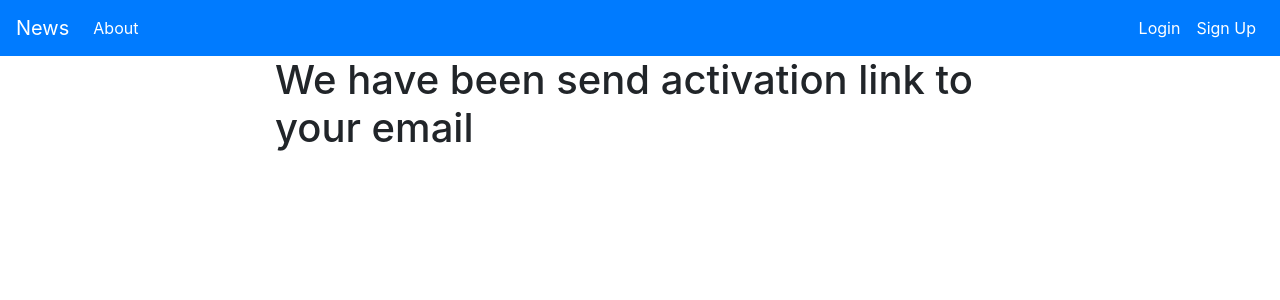
After one commit to Mo1far/news_platform_task, a Django app: page /user/email_confirmation_request/ in a window 1280 px wide. The commit adds this page. Shown: the top 300 px of the page. Run offline with Django 3.2, Linux system fonts and the light colour scheme; some libraries are stand-ins or nearby versions.

Commit message:
create base email-verification

```diff
--- a/news/urls.py
+++ b/news/urls.py
@@ -1,6 +1,6 @@
 from django.urls import path
 
-from news.views import NewsCreateView, NewsListView, NewsDetailView, CommentView, NewsDeleteView, NewsUpdateView
+from news.views import NewsCreateView, NewsListView, NewsDetailView, CommentView, NewsDeleteView, NewsUpdateView, home
 
 app_name = 'news'
 
@@ -11,4 +11,5 @@ urlpatterns = [
     path('<int:pk>/update/', NewsUpdateView.as_view(), name='update'),
     path('create/', NewsCreateView.as_view(), name='create'),
     path('', NewsListView.as_view(), name='main'),
+    path('home/', home),
 ]
--- a/planeks_test_task/urls.py
+++ b/planeks_test_task/urls.py
@@ -3,7 +3,7 @@ from django.urls import path, include
 
 urlpatterns = [
     path('news/', include('news.urls')),
-    path('user/', include('users.urls')),
+    path('user/', include('users.urls', namespace='user')),
     path('admin/', admin.site.urls),
     path('', include('news.urls')),
 ]
--- a/pyproject.toml
+++ b/pyproject.toml
@@ -13,6 +13,7 @@ requests = "^2.22.0"
 django-bootstrap-datepicker-plus = "^3.0.5"
 django-bootstrap4 = "^1.1.1"
 django-ckeditor = "^5.8.0"
+sendgrid = "^6.1.1"
 
 [tool.poetry.dev-dependencies]
 
--- a/templates/header.html
+++ b/templates/header.html
@@ -18,8 +18,8 @@
                 <li class="nav-item active"><a class="nav-link" href="{% url 'logout' %}">Log out</a></li>
                 <li class="nav-item active"><a class="nav-link" href="#">{{ user.email }}</a></li>
             {% else %}
-                <li class="nav-item active"><a class="nav-link" href="{% url 'login' %}">Login</a></li>
-                <li class="nav-item active"><a class="nav-link" href="{% url 'signup' %}">Sign Up</a></li>
+                <li class="nav-item active"><a class="nav-link" href="{% url 'user:login' %}">Login</a></li>
+                <li class="nav-item active"><a class="nav-link" href="{% url 'user:signup' %}">Sign Up</a></li>
             {% endif %}
 
         </ul>
--- a/users/models.py
+++ b/users/models.py
@@ -14,7 +14,7 @@ class User(AbstractBaseUser, PermissionsMixin):
 
     is_staff = models.BooleanField(default=False)
     is_superuser = models.BooleanField(default=False)
-    is_active = models.BooleanField(default=True)
+    is_active = models.BooleanField(default=False)
     last_login = models.DateTimeField(null=True, blank=True)
 
     USERNAME_FIELD = 'email'
--- /dev/null
+++ b/users/templates/users/activation_request.html
@@ -0,0 +1,5 @@
+{% extends 'base.html' %}
+
+{% block content %}
+    <h1 style="justify-content: center">We have been send activation link to your email</h1>
+{% endblock %}
--- /dev/null
+++ b/users/templates/users/activation_successful.html
@@ -0,0 +1,6 @@
+{% extends 'base.html' %}
+
+{% block content %}
+    <h1>Congratulation! Activation successful</h1>
+    <a href="{% url 'user:login' %}"></a>
+{% endblock %}
--- a/users/templates/users/login.html
+++ b/users/templates/users/login.html
@@ -12,7 +12,7 @@
         </form>
         <div class="border-top pt-3">
             <small class="text-muted">
-                Need An Account? <a class="ml-2" href="{% url 'signup' %}">Sign Up Now</a>
+                Need An Account? <a class="ml-2" href="{% url 'user:signup' %}">Sign Up Now</a>
             </small>
         </div>
     </div>
--- a/users/urls.py
+++ b/users/urls.py
@@ -1,10 +1,15 @@
 from django.contrib.auth.views import LogoutView
 from django.urls import path
 
-from .views import SignUp, LoginView
+from .views import SignUp, LoginView, EmailConfirmationRequests, ActivateView, EmailConfirmationSuccessful
+
+app_name = 'user'
 
 urlpatterns = [
     path('signup/', SignUp.as_view(), name='signup'),
+    path('email_confirmation_request/', EmailConfirmationRequests.as_view(), name='email_confirmation_request'),
+    path('email_confirmation_successful/', EmailConfirmationSuccessful.as_view(), name='email_confirmation_successful'),
+    path('activate/<uidb64>/<token>/', ActivateView.as_view(), name='activate'),
     path('login/', LoginView.as_view(), name='login'),
     path('logout/', LogoutView.as_view(), name='logout'),
 ]
--- a/users/views.py
+++ b/users/views.py
@@ -1,16 +1,51 @@
 from django.contrib.auth import views
-from django.views.generic import CreateView
+from django.http import HttpResponse
+from django.shortcuts import redirect
+from django.utils.encoding import force_text
+from django.utils.http import urlsafe_base64_decode
+from django.views.generic import CreateView, TemplateView
 
 from .forms import LoginForm
 from .forms import SignUpForm
 from .models import User
+from .sendgridAPI import SendGridAPI, account_activation_token
 
 
 class SignUp(CreateView):
     model = User
     template_name = 'users/login.html'
     form_class = SignUpForm
-    success_url = '/news/'
+    success_url = '/user/email_confirmation_request/'
+
+    def form_valid(self, form):
+        valid = super(SignUp, self).form_valid(form)
+        user = form.save()
+        SendGridAPI.send_veritification_mail(user)
+        return valid
+
+
+class EmailConfirmationRequests(TemplateView):
+    template_name = 'users/activation_request.html'
+
+
+class EmailConfirmationSuccessful(TemplateView):
+    template_name = 'users/activation_successful.html'
+
+
+class ActivateView(TemplateView):
+    def get(self, request, uidb64, token, *args, **kwargs):
+        try:
+            uid = force_text(urlsafe_base64_decode(uidb64))
+            user = User.objects.get(id=uid)
+        except(TypeError, ValueError):
+            user = None
+
+        if user is not None and account_activation_token.check_token(user, token):
+            user.is_active = True
+            user.save()
+            return redirect('/user/login/')
+        else:
+            return HttpResponse('Invalid Token')
 
 
 class LoginView(views.LoginView):
```
Also changed, not shown: users/sendgridAPI.py (added, +32 -0 lines), users/tokens.py (added, +9 -0 lines), users/migrations/0007_auto_20200125_1255.py (added), users/migrations/0008_auto_20200126_1016.py (added).
